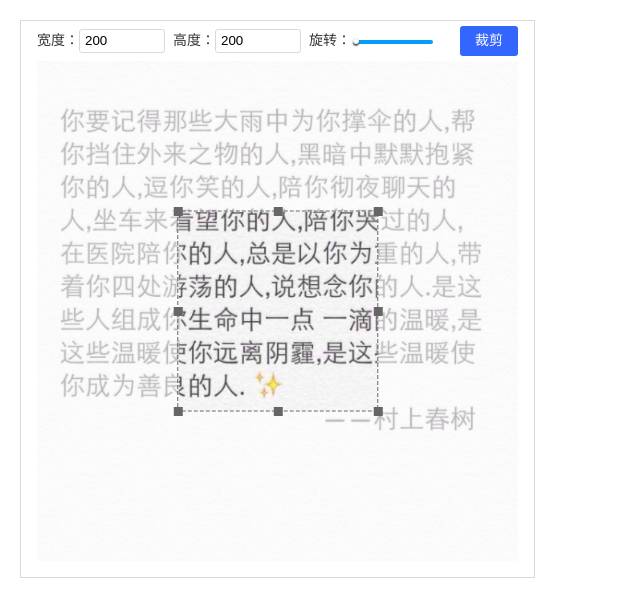
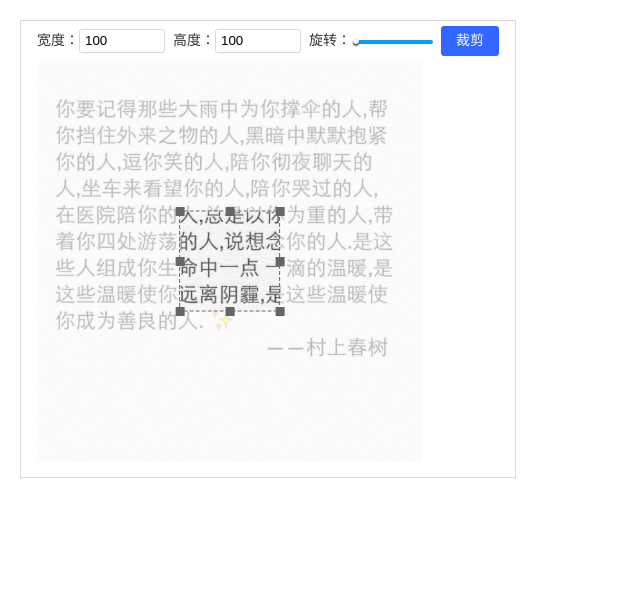
Before and after one commit to wangKXX/canvas-clip, a Vue app: page / in a window 1280 px wide. Shown: the top 616 px of the page, without its empty margins (0-640 px from the left). Built offline with nearby package versions, Linux system fonts and the light colour scheme.

Commit message:
[feat]文档

```diff
--- a/package.json
+++ b/package.json
@@ -16,8 +16,8 @@
     "*.js"
   ],
   "repository": {
-        "type": "git",
-        "url": "git+https://github.com/wangKXX/canvas-clip.git"
+    "type": "git",
+    "url": "git+https://github.com/wangKXX/canvas-clip.git"
   },
   "dependencies": {
     "core-js": "^3.6.5",
--- a/src/App.vue
+++ b/src/App.vue
@@ -2,6 +2,9 @@
   <div id="app">
     <clip
       :src="src"
+      :clipHeight="100"
+      :clipWidth="100"
+      :height="400"
     />
   </div>
 </template>
--- a/src/plugin/index.vue
+++ b/src/plugin/index.vue
@@ -2,8 +2,8 @@
   <div class="clip-wrap">
     <div class="clip-menu">
       <span class="show-part">
-        <span class="txt">宽度：</span><input v-model="clipWidth" />
-        <span class="txt">高度：</span><input v-model="clipHeight" />
+        <span class="txt">宽度：</span><input v-model="maskClipWidth" />
+        <span class="txt">高度：</span><input v-model="maskClipHeight" />
         <span class="txt">旋转：</span
         ><input v-model="transform" type="range" min="0" max="180" step="1"/>
       </span>
@@ -47,8 +47,8 @@ export default class Clip extends Vue {
   public canvasCtx!: any;
   public imageType!: string;
   public previewImage: any = "";
-  public clipHeight: number = 200;
-  public clipWidth: number = 200;
+  public maskClipHeight: number = 200;
+  public maskClipWidth: number = 200;
   public transform: number = 0;
   public top: number = 0;
   public left: number = 0;
@@ -62,6 +62,8 @@ export default class Clip extends Vue {
 
   @Prop() public src!: string;
   @Prop({ default: 500 }) public height!: number;
+  @Prop({ default: 200 }) public clipHeight!: number;
+  @Prop({ default: 200 }) public clipWidth!: number;
 
   @Watch("transform")
   private transformChange(value: number) {
@@ -147,8 +149,8 @@ export default class Clip extends Vue {
   }
 
   private handleClick(): void {
-    const { left, top, clipWidth, clipHeight } = this;
-    this.clipCanvasToImage(left, top, clipWidth, clipHeight);
+    const { left, top, maskClipWidth, maskClipHeight } = this;
+    this.clipCanvasToImage(left, top, maskClipWidth, maskClipHeight);
   }
 
   private clipCanvasToImage(
@@ -169,8 +171,8 @@ export default class Clip extends Vue {
   private widthHeightChange(obj: any) {
     const { width, height, top, left } = obj;
     Object.assign(this, {
-      clipWidth: width,
-      clipHeight: height,
+      maskClipWidth: width,
+      maskClipHeight: height,
       top,
       left,
     });
```
Also changed, not shown: 1 other file (tests, documents, lock files or other folders).
